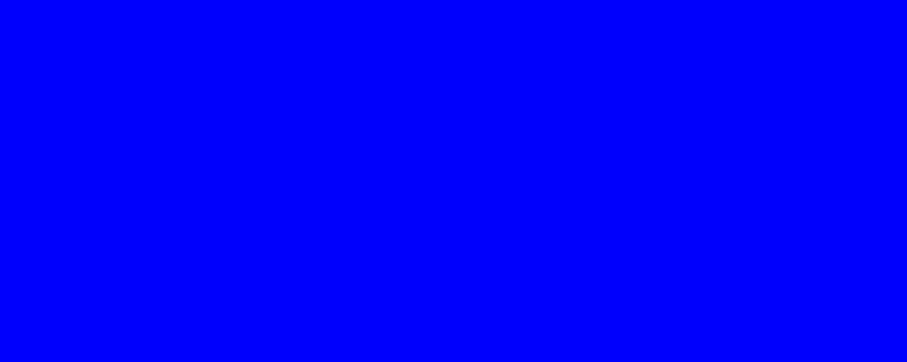
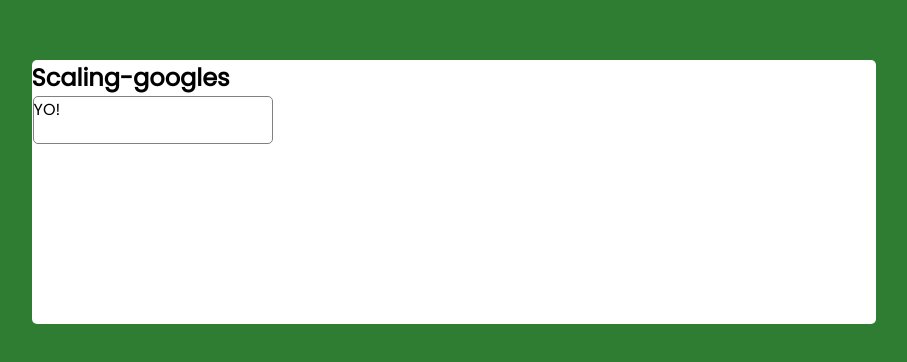
Before and after one commit to ToGz/scaling-goggles, a Vue app: page / in a window 1280 px wide. Shown: the part 208-570 px from the top of the page, without its empty margins (186-1093 px from the left). Built offline with nearby package versions, Linux system fonts and the light colour scheme.

Commit message:
more separation added

```diff
--- a/public/index.html
+++ b/public/index.html
@@ -17,4 +17,9 @@
 </html>
 
 <style>
+  @import url('https://fonts.googleapis.com/css2?family=Poppins:wght@400&display=swap');
+
+  html, body {
+    height: 100vh;
+  }
 </style>
--- a/src/App.vue
+++ b/src/App.vue
@@ -1,23 +1,24 @@
 <template>
-  <Menu msg="Welcome to Yous"/>
+  <Workspace />
 </template>
 
 <script>
-import Menu from './components/Menu.vue'
-
+import Workspace from "./components/Wokspace.vue";
 
 export default {
-  name: 'App',
+  name: "App",
   components: {
-    Menu
-  }
-}
+    Workspace,
+  },
+};
 </script>
 
 <style lang="scss">
   #app {
-    height: 100%;
-    text-align: center;
-    background: $backq;
+    display: flex;
+    min-height: 100vh;
+    align-items: center;
+    justify-content: center;
+    background: $material_green;
   }
 </style>
--- a/src/assets/styles/_styles.scss
+++ b/src/assets/styles/_styles.scss
@@ -1,12 +1,9 @@
 * {
   margin: 0;
   padding: 0;
+  box-sizing: border-box;
 
-  font-family: Avenir, Helvetica, Arial, sans-serif;
+  font-family: 'Poppins', sans-serif;
   -webkit-font-smoothing: antialiased;
   -moz-osx-font-smoothing: grayscale;
 }
-
-html, body {
-  height: 100%;
-}
--- a/src/assets/styles/_variables.scss
+++ b/src/assets/styles/_variables.scss
@@ -1 +1,7 @@
-$backq: blue;
+$material_green: #2e7d32;
+$material_green_light: #60ad5e;
+$material_green_dark: #005005;
+
+$material_orange: #bf360c;
+$material_orange_light: #f9683a;
+$material_orange_dark: #870000;
--- /dev/null
+++ b/src/components/CurrencyField/CurrencyField.vue
@@ -0,0 +1,25 @@
+<template>
+  <div class="currencyField">YO!</div>
+</template>
+
+<script>
+  export default {
+    name: "CurrencyField",
+    props: {},
+  };
+</script>
+
+<style lang="scss" scoped>
+  .currencyField {
+    width: 15rem;
+    height: 3rem;
+
+    margin: 1px;
+
+    border-color: black;
+    border-width: 1px;
+    border-style: solid;
+    border-radius: 5px;
+    border-color: gray;
+  }
+</style>
--- a/src/components/Menu.vue
+++ /dev/null
@@ -1,20 +0,0 @@
-<template>
-  <div class="hello">
-
-  </div>
-</template>
-
-<script>
-  export default {
-    name: 'Menu',
-    props: {
-      msg: String
-    }
-  }
-</script>
-
-<!-- Add "scoped" attribute to limit CSS to this component only -->
-<style scoped>
-  /* .hello {
-    /* background-color: white; */
-</style>
--- /dev/null
+++ b/src/components/Wokspace.vue
@@ -0,0 +1,25 @@
+<template>
+  <div class="workspace">
+    <h2>Scaling-googles</h2>
+    <CurrencyField />
+  </div>
+</template>
+
+<script>
+  import CurrencyField from './CurrencyField/CurrencyField.vue';
+
+  export default {
+  components: { CurrencyField },
+    name: "Workspace",
+    props: {},
+  };
+</script>
+
+<style lang="scss" scoped>
+  .workspace {
+    width: 66vw;
+    height: 33vh;
+    background-color: white;
+    border-radius: 5px;
+  }
+</style>
```
Also changed, not shown: src/services/exchangeRates.service.js (added).
